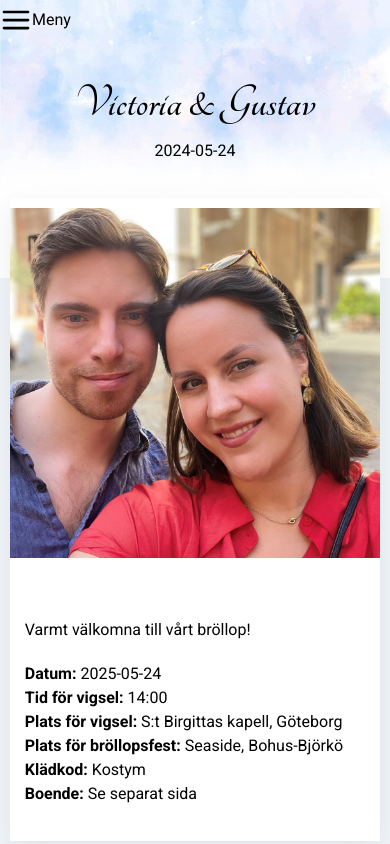
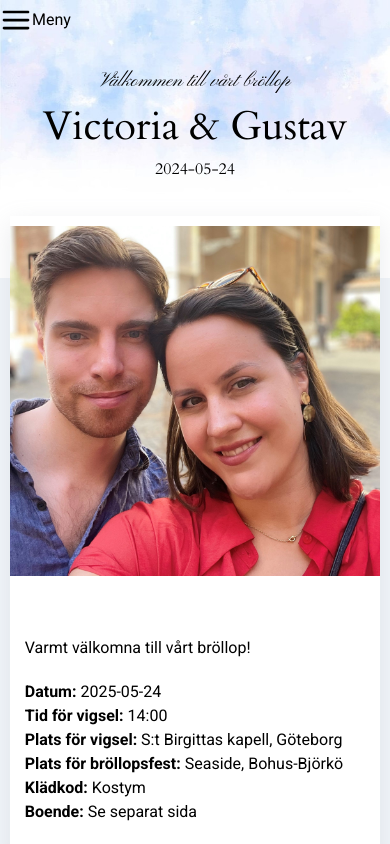
Before and after one commit to gurragw95/gurragw95.github.io, a plain HTML site: page index.html in a window 390 px wide. Shown: the top 844 px of the page. Drawn offline with Linux system fonts and the light colour scheme.

Commit message:
Updated fonts

```diff
--- a/index.html
+++ b/index.html
@@ -10,6 +10,8 @@
     <link rel="preconnect" href="https://fonts.gstatic.com" crossorigin>
     <link href="https://fonts.googleapis.com/css2?family=Roboto:ital,wght@0,100;0,300;0,400;0,500;0,700;0,900;1,100;1,300;1,400;1,500;1,700;1,900&display=swap" rel="stylesheet">
     <link href="https://fonts.googleapis.com/css2?family=Tangerine:wght@400;700&display=swap" rel="stylesheet">
+    <link href="https://fonts.googleapis.com/css2?family=Pinyon+Script&family=Tangerine:wght@400;700&display=swap" rel="stylesheet">
+    <link href="https://fonts.googleapis.com/css2?family=Cardo:ital,wght@0,400;0,700;1,400&family=Pinyon+Script&family=Tangerine:wght@400;700&display=swap" rel="stylesheet">
 
     <script src="script.js" defer></script>
 </head>
@@ -61,6 +63,7 @@
 
         <div id="midContainer">
 
+            <div id="greetingDiv"><p id="greetingDivPara">Välkommen till vårt bröllop</p></p></div>
             <div id="mainHeaderDiv"><p id="mainHeader">Victoria & Gustav</p></div>
             <div id="mainHeaderDateDiv">
                 <p id="mainHeaderDateDivPara">2024-05-24</p>
--- a/style.css
+++ b/style.css
@@ -52,6 +52,13 @@ html {
   isolation: isolate;
 }
 
+.pinyon-script-regular {
+  font-family: Cardo;
+  font-weight: 400;
+  font-style: normal;
+}
+
+
 #mainContainer{
   display: flex;
   flex-direction: column;
@@ -61,9 +68,9 @@ html {
 }
 
 #mainHeaderDiv{
-  font-family: Tangerine;
-  font-size: 3rem;
-  font-weight: bold;
+  font-family: "Cardo", system-ui, -apple-system, BlinkMacSystemFont, 'Segoe UI', Roboto, Oxygen, Ubuntu, Cantarell, 'Open Sans', 'Helvetica Neue', sans-serif;
+  font-size: 2.5rem;
+
   z-index: 1;
 }
 
@@ -146,6 +153,16 @@ a {
     text-decoration: none;
     font-size: 18px;
     color: gray;
+  }
+
+  #greetingDivPara{
+    font-family: "Pinyon Script";
+    z-index: 3;
+  }
+
+  #greetingDiv{
+    z-index: 2;
+    font-size: 20px;
   }
 
 
@@ -252,6 +269,7 @@ a {
 
   #mainHeaderDateDiv{
     z-index: 1;
+    font-family: "Cardo";
   }
 
 
```
